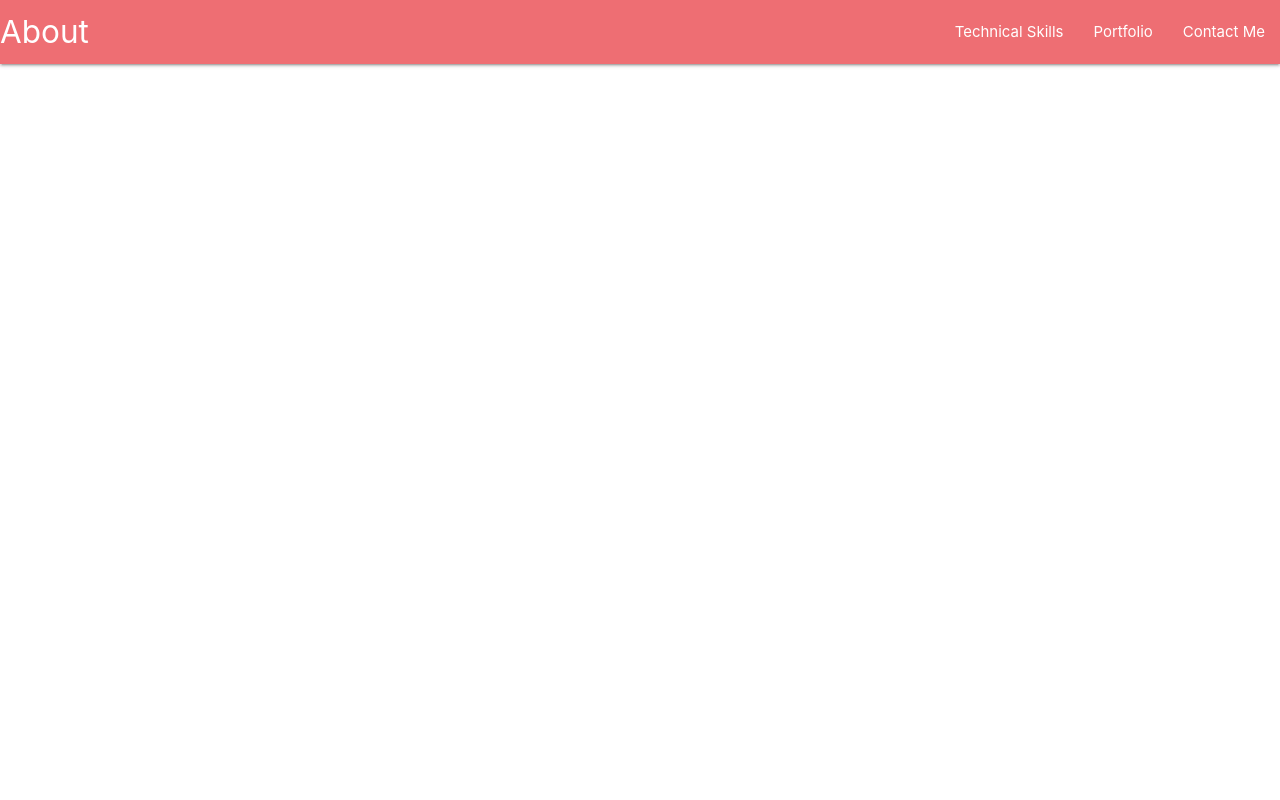
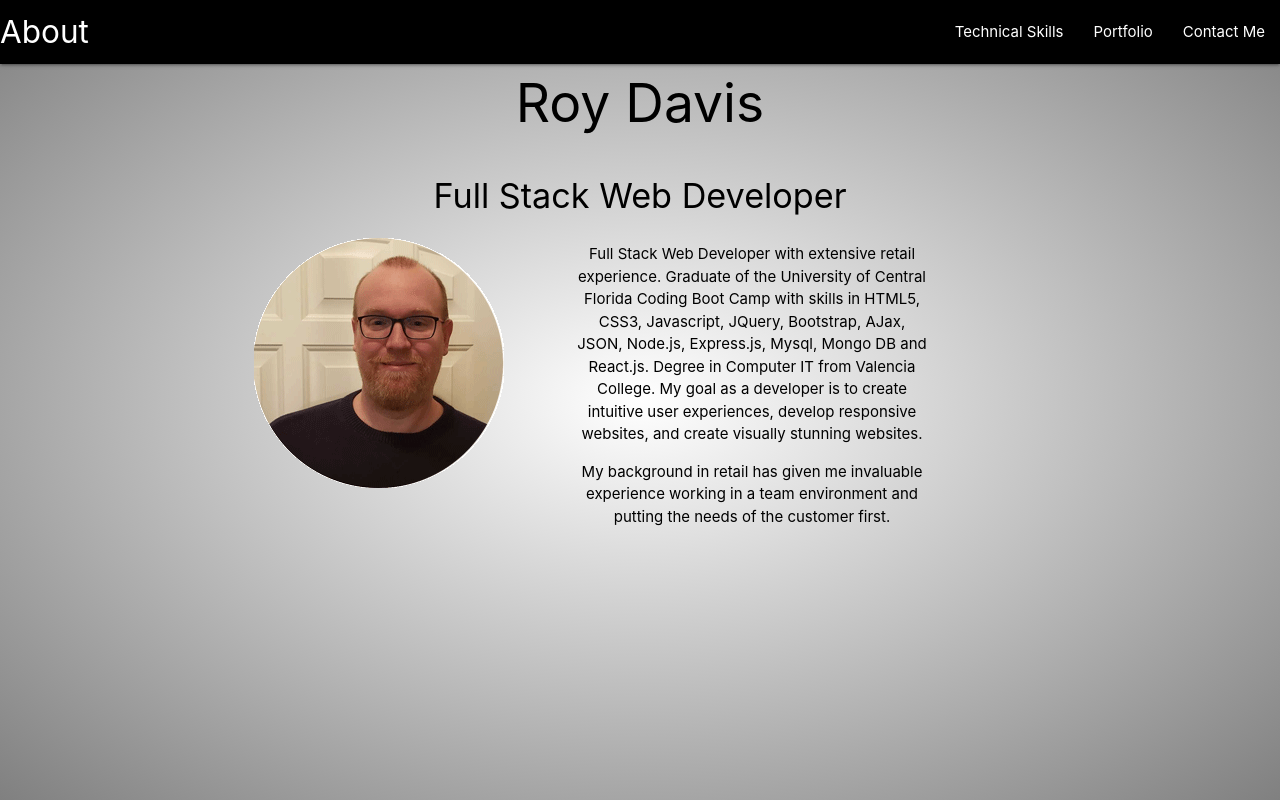
Before and after one commit to Ryby1024/react-portfolio, a React (Create React App) app: page / in a window 1280 px wide. Built offline with nearby package versions, Linux system fonts and the light colour scheme.

Commit message:
got the about page content done

```diff
--- a/src/App.js
+++ b/src/App.js
@@ -3,6 +3,8 @@ import { BrowserRouter as Router, Route, Redirect } from "react-router-dom";
 import './App.css';
 import ProjectCard from "./components/ProjectCard/projectcard";
 import Navbar from "./components/Navbar/Navbar";
+import About from "./pages/About/About";
+
 
 class App extends Component {
 
@@ -18,7 +20,7 @@ class App extends Component {
       <Router>
         <Navbar />
         <Route exact path="/">
-
+          <About />
         </Route>
       </Router>
     )
--- a/src/components/Navbar/Navbar.js
+++ b/src/components/Navbar/Navbar.js
@@ -1,12 +1,13 @@
 import React, { Component } from "react";
 import { Link } from "react-router-dom";
+import "../Navbar/navbar.css";
 
 
 class Navbar extends Component {
 
     render() {
         return (
-            <nav>
+            <nav className="navigationBar">
                 <Link className="brand-logo" to="/">
                     About
                 </Link>
--- /dev/null
+++ b/src/components/Navbar/navbar.css
@@ -0,0 +1,3 @@
+.navigationBar  {
+    background-color: black;
+}
--- a/src/pages/About/About.js
+++ b/src/pages/About/About.js
@@ -0,0 +1,29 @@
+import React from "react";
+import "../About/about.css"
+function About() {
+    return (
+        <div id="about">
+            <h2>Roy Davis</h2>
+            <h4>Full Stack Web Developer</h4>
+            <div className="container">
+                <div className="row">
+                    <div className="col s5">
+                        <div id="roy-picture">
+                            <img src={"./images/roy.png"} alt="" />
+                        </div>
+                    </div>
+
+                    <div className="col s5">
+                        <div id="about-text">
+                            <p>Full Stack Web Developer with extensive retail experience. Graduate of the University of Central Florida Coding Boot Camp with skills in HTML5, CSS3, Javascript, JQuery, Bootstrap, AJax, JSON, Node.js, Express.js, Mysql,
+                    Mongo DB and React.js. Degree in Computer IT from  Valencia College. My goal as a developer is to create intuitive user experiences, develop responsive websites, and create visually stunning websites.</p> <p> My background in retail has given me invaluable experience working in a team environment and putting the needs of the customer first.</p>
+
+                        </div>
+                    </div>
+                </div>
+
+            </div>
+        </div>
+    )
+}
+export default About;
--- /dev/null
+++ b/src/pages/About/about.css
@@ -0,0 +1,26 @@
+#about  {
+    text-align: center;
+    color: black
+}
+
+h2  {
+    display: inline-block;
+    margin-top: 10px;
+}
+
+body{
+    background-image: radial-gradient(white, grey);
+    height: 100%;
+    margin: 0;
+    background-repeat: no-repeat;
+    background-attachment: fixed;
+}
+#about-text  {
+    text-align: center;
+    margin-top: 10px;
+    padding: auto;
+}
+
+#roy-picture    {
+    margin-top: 10px;
+}
```
Also changed, not shown: public/images/roy.png (added).
